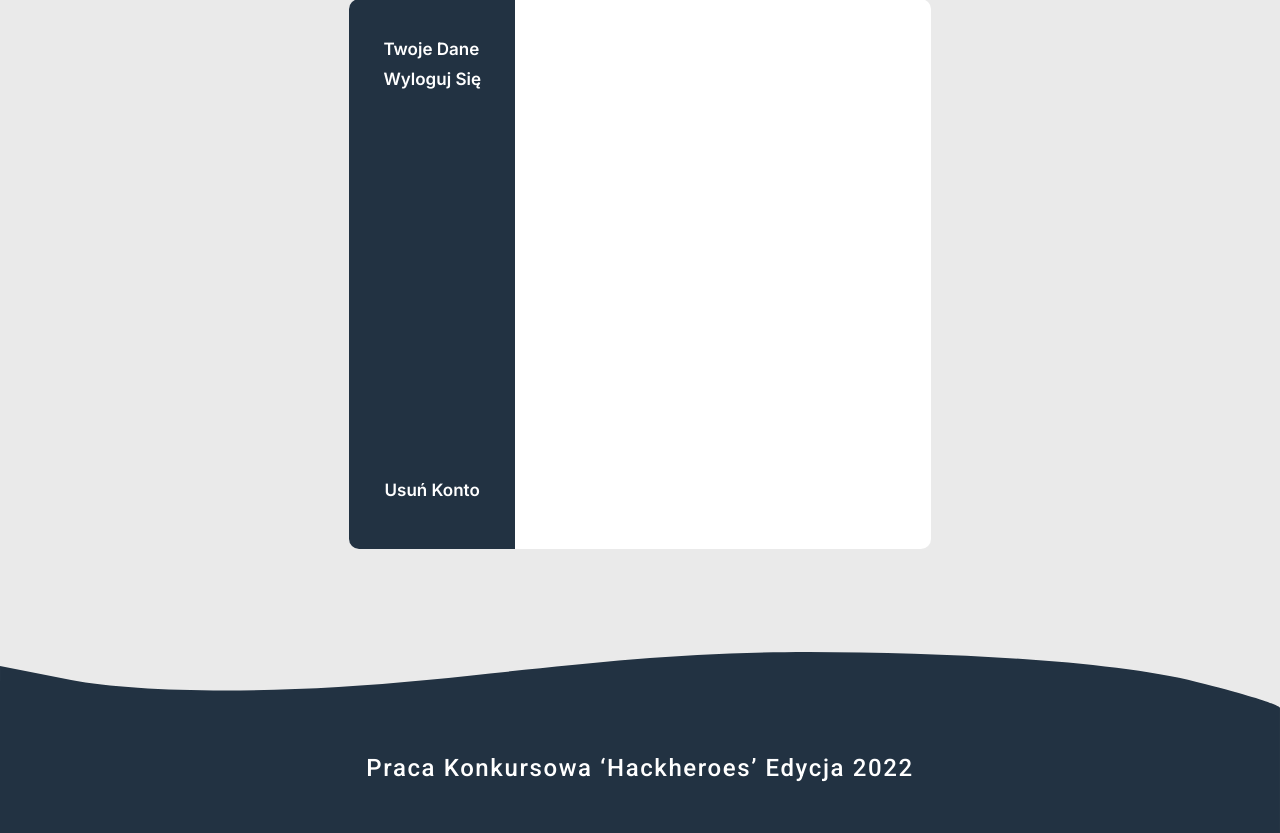
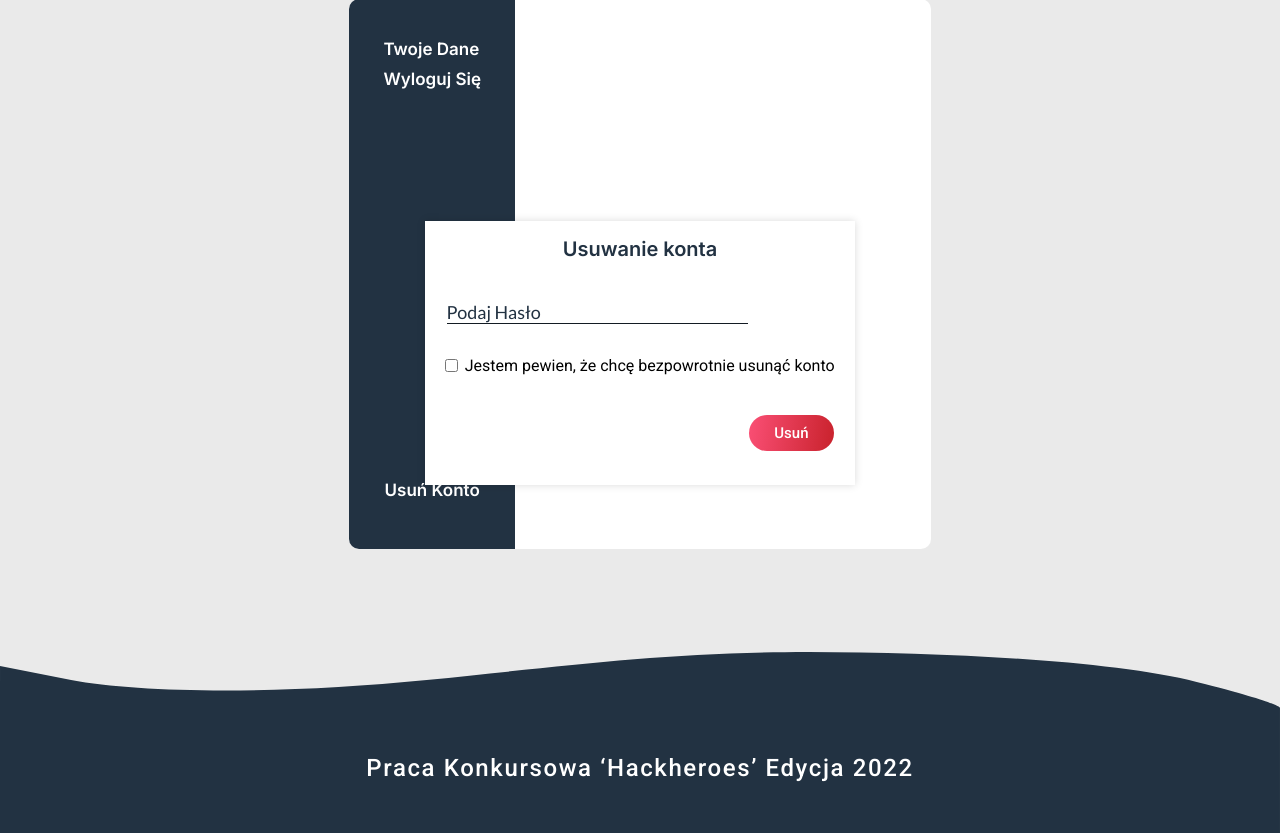
Before and after one commit to Navio1430/VoteAround, a Flask app: page /user/ in a window 1280 px wide. Shown: the part 167-1000 px from the top of the page. Run offline with Flask 3, Linux system fonts and the light colour scheme.

Commit message:
Added delete account alert in static version

```diff
--- /dev/null
+++ b/website/static/dist/DeleteAccount.js
@@ -0,0 +1,5 @@
+const deleteAccount = () => {
+    const userDeleteAccount = document.getElementById('user-delete-account');
+    userDeleteAccount.addEventListener('click', () => { });
+};
+export { deleteAccount };
--- a/website/static/dist/app.js
+++ b/website/static/dist/app.js
@@ -1,6 +1,5 @@
 import { calendar } from './Calendar.js';
 import { signupInputValidate, loginInputValidate } from './InputValidation.js';
-
 if (document.getElementById('calendar-days') !== null) {
     calendar();
 }
@@ -10,3 +9,4 @@ if (document.getElementById('password-input') !== null) {
 if (document.getElementById('password-login') !== null) {
     loginInputValidate();
 }
+// deleteAccount();
--- a/website/static/src/app.ts
+++ b/website/static/src/app.ts
@@ -1,5 +1,6 @@
 import { calendar } from './Calendar.js';
 import { signupInputValidate, loginInputValidate } from './InputValidation.js';
+import { deleteAccount } from './DeleteAccount.js';
 
 if (document.getElementById('calendar-days') !== null) {
     calendar();
@@ -11,3 +12,5 @@ if (document.getElementById('password-input') !== null) {
 if (document.getElementById('password-login') !== null) {
     loginInputValidate();
 }
+
+// deleteAccount();
--- a/website/static/styles/app.css
+++ b/website/static/styles/app.css
@@ -657,6 +657,104 @@
   margin-bottom: 0.6rem;
 }
 
+.user__delete-alert {
+  position: absolute;
+  top: 65%;
+  left: 50%;
+  -webkit-transform: translate(-50%, -50%);
+          transform: translate(-50%, -50%);
+  display: -webkit-box;
+  display: -ms-flexbox;
+  display: flex;
+  -webkit-box-align: center;
+      -ms-flex-align: center;
+          align-items: center;
+  -webkit-box-orient: vertical;
+  -webkit-box-direction: normal;
+      -ms-flex-direction: column;
+          flex-direction: column;
+  width: 430px;
+  height: 264px;
+  background: #ffffff;
+  -webkit-box-shadow: 0 0 0.5rem rgba(0, 0, 0, 0.15);
+          box-shadow: 0 0 0.5rem rgba(0, 0, 0, 0.15);
+  margin: auto;
+}
+
+.user__delete-title {
+  color: #223242;
+  font-family: "Inter", sans-serif;
+  font-size: 20px;
+  font-weight: 600;
+  text-align: center;
+  padding-top: 1rem;
+}
+
+.user__delete-password {
+  color: #223242;
+  font-family: "Lato", sans-serif;
+  font-weight: 400;
+  font-size: 18px;
+  outline: none;
+  width: 70%;
+  -ms-flex-item-align: start;
+      align-self: flex-start;
+  margin: 2.5rem 0 2rem 5%;
+  border-bottom: 1px solid #131b23;
+}
+
+.user__delete-password::-webkit-input-placeholder {
+  color: #223242;
+  font-family: "Lato", sans-serif;
+  font-weight: 400;
+  font-size: 18px;
+  text-transform: capitalize;
+}
+
+.user__delete-password:-ms-input-placeholder {
+  color: #223242;
+  font-family: "Lato", sans-serif;
+  font-weight: 400;
+  font-size: 18px;
+  text-transform: capitalize;
+}
+
+.user__delete-password::-ms-input-placeholder {
+  color: #223242;
+  font-family: "Lato", sans-serif;
+  font-weight: 400;
+  font-size: 18px;
+  text-transform: capitalize;
+}
+
+.user__delete-password::placeholder {
+  color: #223242;
+  font-family: "Lato", sans-serif;
+  font-weight: 400;
+  font-size: 18px;
+  text-transform: capitalize;
+}
+
+.user__delete-checkbox {
+  margin-right: 0.4rem;
+}
+
+.user__delete-checkbox-container {
+  display: -webkit-box;
+  display: -ms-flexbox;
+  display: flex;
+  -webkit-box-orient: horizontal;
+  -webkit-box-direction: normal;
+      -ms-flex-direction: row;
+          flex-direction: row;
+}
+
+.user__delete-btn {
+  -ms-flex-item-align: end;
+      align-self: flex-end;
+  margin: 2.5rem 5% 0 0;
+}
+
 * {
   font-size: 100%;
   text-decoration: none;
--- a/website/static/styles/components/user/_user.scss
+++ b/website/static/styles/components/user/_user.scss
@@ -38,4 +38,70 @@
 
         margin-bottom: 0.6rem;
     }
+
+    &__delete {
+        &-alert {
+            position: absolute;
+            top: 65%;
+            left: 50%;
+            transform: translate(-50%, -50%);
+
+            display: flex;
+            align-items: center;
+            flex-direction: column;
+
+            width: 430px;
+            height: 264px;
+
+            background: $white;
+            box-shadow: 0 0 0.5rem rgba(0, 0, 0, 0.15);
+            margin: auto;
+        }
+
+        &-title {
+            color: $blue;
+            font-family: $inter;
+            font-size: 20px;
+            font-weight: 600;
+
+            text-align: center;
+            padding-top: 1rem;
+        }
+
+        &-password {
+            color: $blue;
+            font-family: $lato;
+            font-weight: 400;
+            font-size: 18px;
+            outline: none;
+            width: 70%;
+            align-self: flex-start;
+
+            margin: 2.5rem 0 2rem 5%;
+
+            border-bottom: 1px solid #131b23;
+
+            &::placeholder {
+                color: $blue;
+                font-family: $lato;
+                font-weight: 400;
+                font-size: 18px;
+                text-transform: capitalize;
+            }
+        }
+
+        &-checkbox {
+            margin-right: 0.4rem;
+
+            &-container {
+                display: flex;
+                flex-direction: row;
+            }
+        }
+
+        &-btn {
+            align-self: flex-end;
+            margin: 2.5rem 5% 0 0;
+        }
+    }
 }
--- a/website/templates/user/user.html
+++ b/website/templates/user/user.html
@@ -15,4 +15,26 @@
     </div>
 </section>
 
+<div class="user__delete-alert">
+    <p class="user__delete-title">Usuwanie konta</p>
+
+    <input
+        type="password"
+        name="password"
+        class="user__delete-password"
+        placeholder="Podaj hasło"
+    />
+
+    <div class="user__delete-checkbox-container">
+        <input class="user__delete-checkbox" type="checkbox" name="" id="" />
+        <p>Jestem pewien, że chcę bezpowrotnie usunąć konto</p>
+    </div>
+
+    <button
+        type="submit"
+        class="table__row-btn table__row-btn--negative user__delete-btn"
+    >
+        <a href="#">Usuń</a>
+    </button>
+</div>
 {% endblock %}
```
Also changed, not shown: website/static/dist/InputValidation.js (+24 -24 lines), website/static/src/DeleteAccount.ts (added, +7 -0 lines), website/static/src/InputValidation.ts (+27 -28 lines), 1 other file.
